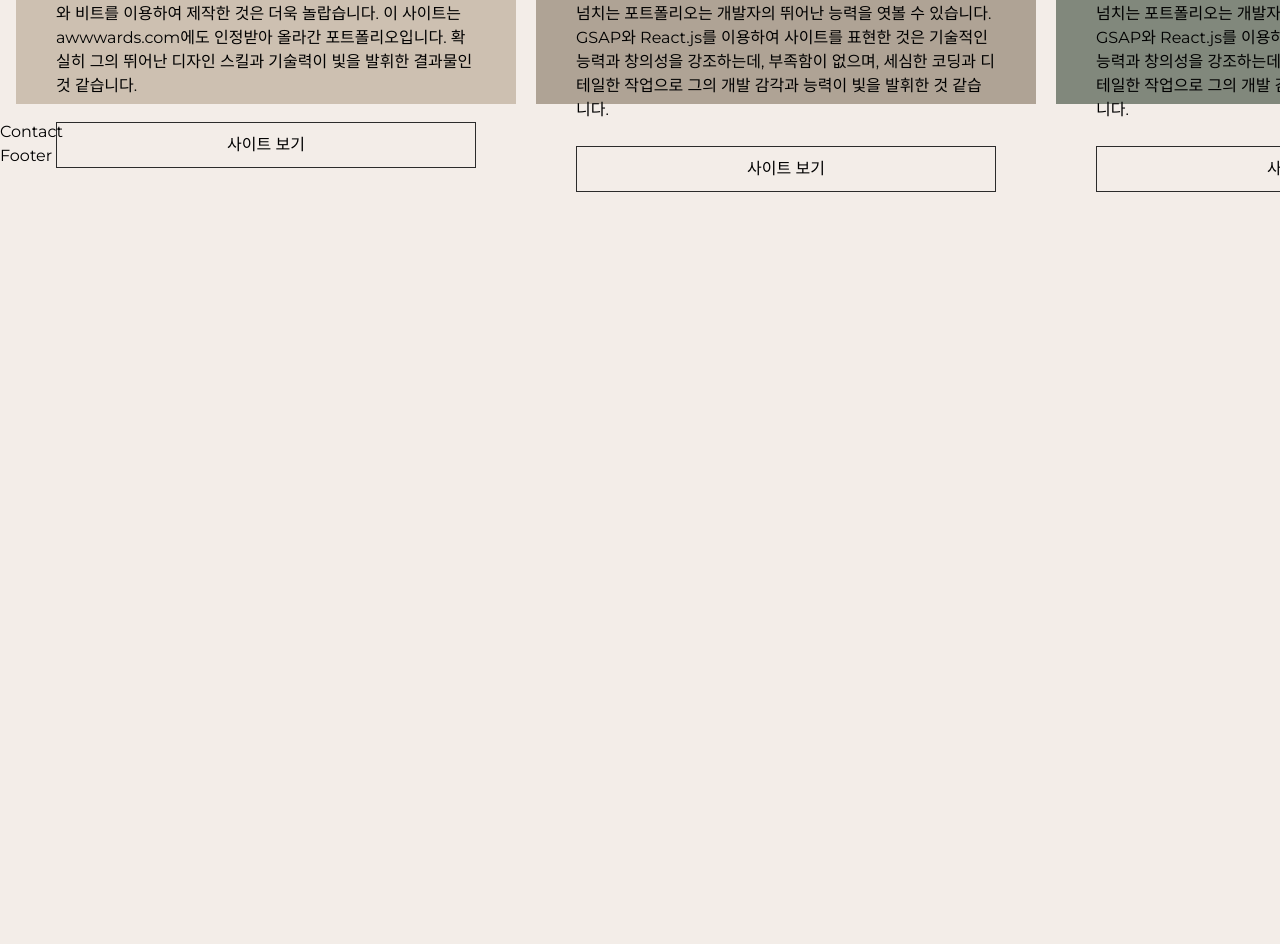
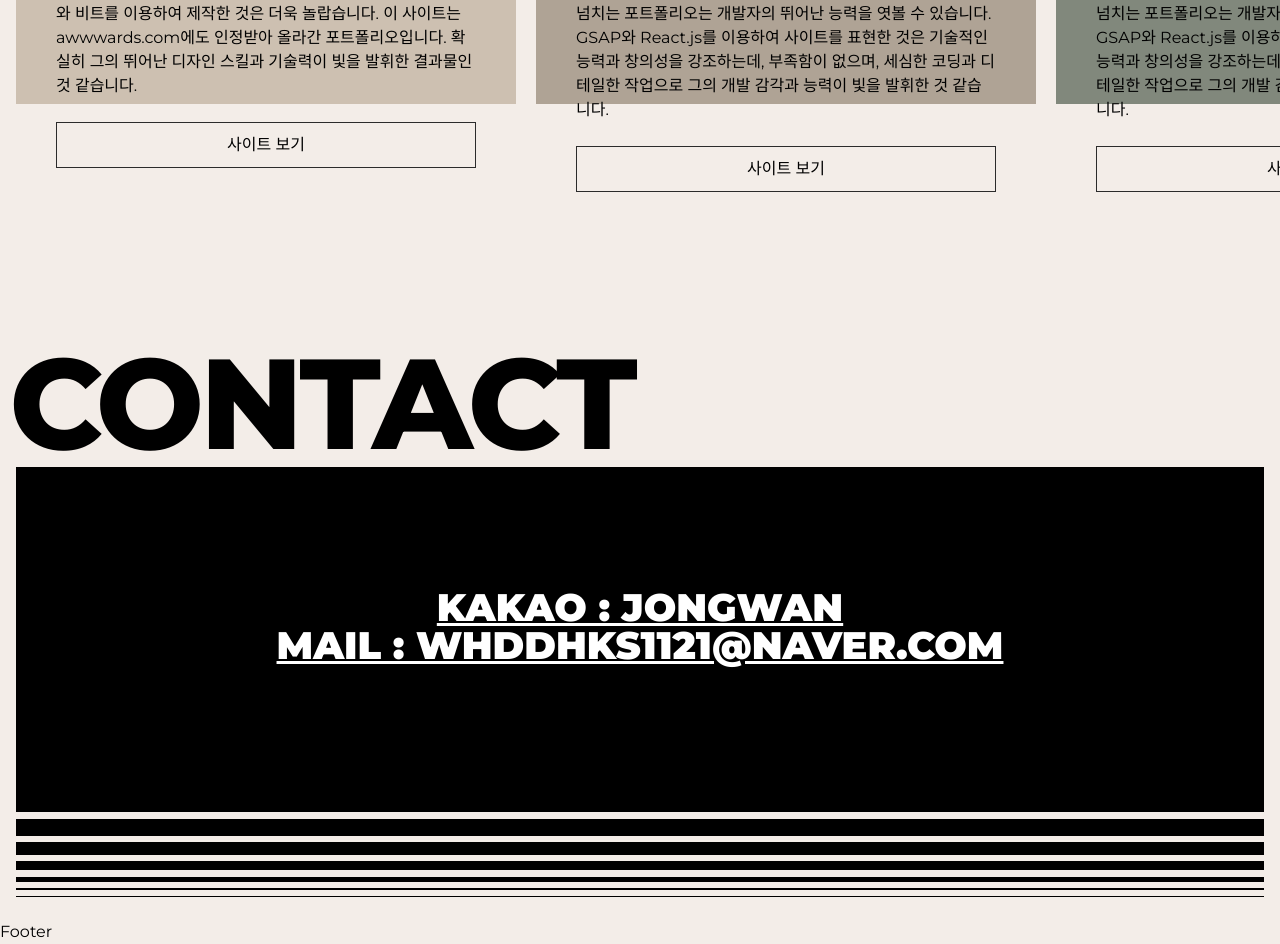
Before and after one commit to jjongwann/port2023-react, a React (Create React App) app: page / in a window 1280 px wide. Shown: the part 5440-6384 px from the top of the page. Before the commit the page ends 5632 px from the top, so only its background shows below. Built offline with nearby package versions, Linux system fonts and the light colour scheme; a small style sheet from the web is missing; a web font is replaced by a local one.

Commit message:
연락처 완료

```diff
--- a/src/assets/scss/section/_contact.scss
+++ b/src/assets/scss/section/_contact.scss
@@ -0,0 +1,127 @@
+#contact {
+    height: 100vh;
+}
+.contact__inner {
+    width: 100%;
+    height: 100%;
+    padding: 16px;
+    display: flex;
+    align-items: flex-start;
+    justify-content: flex-end;
+    flex-direction: column;
+
+    @media (max-width: 800px){
+        justify-content: center;
+    }
+
+    .contact__title {
+        font-size: 10vw;
+        text-transform: uppercase;
+        line-height: 1;
+        font-weight: 800;
+        white-space: nowrap;
+        text-indent: -0.5vw;
+        letter-spacing: -0.3vw;
+
+        @media (max-width: 800px){
+            display: none;
+        }
+    }
+    .contact__text {
+        width: 100%;
+        height: 40vh;
+        background-color: var(--black);
+        color: var(--white);
+        display: flex;
+        align-items: center;
+        justify-content: center;
+        flex-direction: column;
+        position: relative;
+
+        .text {
+            font-size: 3vw;
+            line-height: 1;
+            font-weight: 900;
+            text-transform: uppercase;
+            text-decoration: underline;
+            text-align: center;
+            position: relative;
+            z-index: 100;
+            transition: all 0.3s;
+            cursor: all-scroll;
+
+            @media (max-width: 800px){
+                font-size: 24px;
+                padding: 0 16px;
+                word-break: break-all;
+            }
+        }
+    }
+    .contact__lines {
+        width: 100%;
+
+        .line {
+            display: block;
+            width: 100%;
+            height: 1px;
+            background-color: var(--black);
+            margin-bottom: 0.5vw;
+
+            &:nth-child(1){
+                height: 25px;
+            }
+            &:nth-child(2){
+                height: 17px;
+            }
+            &:nth-child(3){
+                height: 13px;
+            }
+            &:nth-child(4){
+                height: 9px;
+            }
+            &:nth-child(5){
+                height: 5px;
+            }
+            &:nth-child(6){
+                height: 2px;
+            }
+            &:nth-child(7){
+                height: 1px;
+            }
+        }
+
+        &.top {
+            .line {
+                margin-top: 0.5vw;
+                margin-bottom: 0;
+                display: none;
+
+                @media (max-width: 800px){
+                    display: block;
+                }
+
+                &:nth-child(1){
+                    height: 1px;
+                }
+                &:nth-child(2){
+                    height: 2px;
+                }
+                &:nth-child(3){
+                    height: 5px;
+                }
+                &:nth-child(4){
+                    height: 9px;
+                }
+                &:nth-child(5){
+                    height: 13px;
+                }
+                &:nth-child(6){
+                    height: 17px;
+                }
+                &:nth-child(7){
+                    height: 25px;
+                }
+            }
+        }
+    }
+}
--- a/src/components/Contact.jsx
+++ b/src/components/Contact.jsx
@@ -1,9 +1,57 @@
-import React from 'react'
+import React from "react";
+
+const contactText = [
+  {
+      link: "https://open.kakao.com/o/gXoVmSXf",
+      title: "KAKAO : jongwan",
+  },
+  {
+      link: "mailto: whddhks1121@naver.com",
+      title: "mail : whddhks1121@naver.com",
+  },
+];
 
 const Contact = () => {
-  return (
-    <div>Contact</div>
-  )
-}
+    return (
+        <section id="contact">
+            <div className="contact__inner">
+                <h2 className="contact__title">Contact</h2>
+                <div className="contact__lines top" aria-hidden="true">
+                    <span className="line"></span>
+                    <span className="line"></span>
+                    <span className="line"></span>
+                    <span className="line"></span>
+                    <span className="line"></span>
+                    <span className="line"></span>
+                    <span className="line"></span>
+                </div>
+                <div className="contact__text">
+    <div className="text">
+        {contactText.map((contact, key) => (
+            <div key={key}>
+                <a
+                    href={contact.link}
+                    rel="noopener noreferrer"
+                    target="_blank"
+                >
+                    {contact.title}
+                </a>
+            </div>
+        ))}
+    </div>
+</div>
+                <div className="contact__lines bottom" aria-hidden="true">
+                    <span className="line"></span>
+                    <span className="line"></span>
+                    <span className="line"></span>
+                    <span className="line"></span>
+                    <span className="line"></span>
+                    <span className="line"></span>
+                    <span className="line"></span>
+                </div>
+            </div>
+        </section>
+    );
+};
 
-export default Contact
+export default Contact;
```
